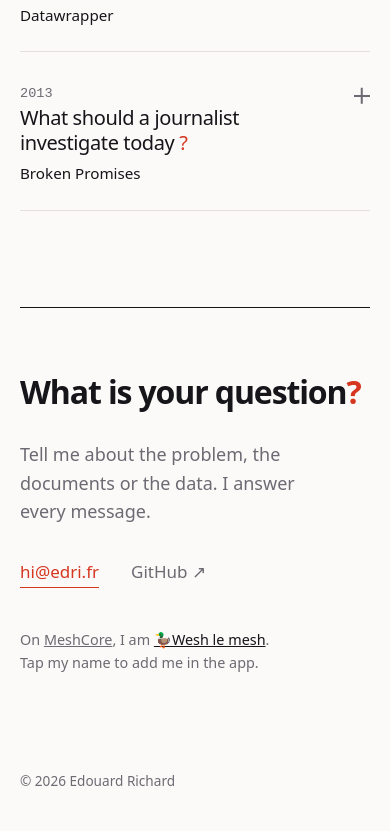
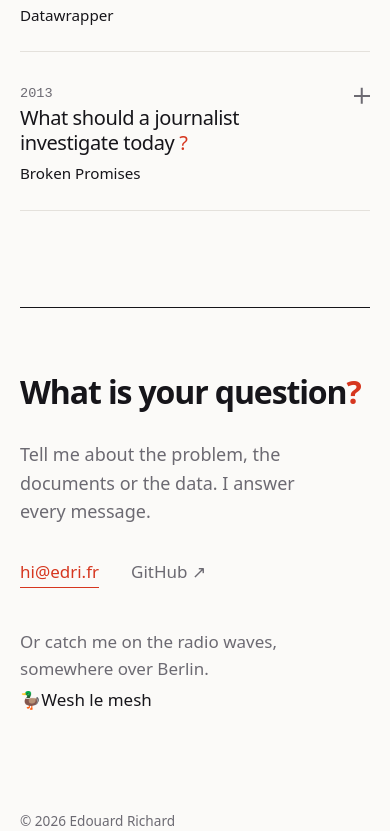
Before and after one commit to vied12/vied12.github.io, an Astro site: page / in a window 390 px wide. Shown: the part 5379-6210 px from the top of the page. Before the commit the page ends 6171 px from the top, so only its background shows below. Built offline with nearby package versions, Linux system fonts and the light colour scheme; Astro itself is replaced by a stand-in of ours.

Commit message:
Update MeshCore contact presentation
Remove scan and tap instructions, simplify the radio contact copy, and
hide the QR code on mobile while improving contact link styling.

```diff
--- a/src/pages/index.astro
+++ b/src/pages/index.astro
@@ -171,12 +171,10 @@ const host = (url: string) => new URL(url).hostname.replace(/^www\./, '')
             <a href="https://github.com/vied12" target="_blank" rel="noopener noreferrer">GitHub ↗</a>
           </p>
           <div class="mesh">
-            <div class="qr" role="img" aria-label="QR code to add me on MeshCore" set:html={meshcoreQR} />
+            <div class="qr" role="img" aria-label={`Radio contact: ${meshcoreName}`} set:html={meshcoreQR} />
             <p>
-              On <a href="https://meshcore.io" target="_blank" rel="noopener noreferrer">MeshCore</a>, I am{' '}
-              <a class="mesh-name" href={MESHCORE}>{meshcoreName}</a>.<br />
-              <span class="qr-hint">Scan the code with the MeshCore app.</span>
-              <span class="tap-hint">Tap my name to add me in the app.</span>
+              Or catch me on the radio waves, somewhere over Berlin.<br />
+              <a class="mesh-name" href={MESHCORE}>{meshcoreName}</a>
             </p>
           </div>
         </div>
--- a/src/styles/global.css
+++ b/src/styles/global.css
@@ -437,7 +437,6 @@ summary:focus-visible {
   gap: 1.25rem;
   align-items: center;
   margin-top: 2.5rem;
-  font-size: 0.9rem;
   color: var(--muted);
 }
 
@@ -450,12 +449,11 @@ summary:focus-visible {
 }
 
 .mesh .mesh-name {
+  display: inline-block;
+  margin-top: 0.25rem;
   color: var(--fg);
   font-weight: 500;
-}
-
-.tap-hint {
-  display: none;
+  text-decoration: none;
 }
 
 /* White tile in both themes, so the code stays scannable in dark mode. */
@@ -476,12 +474,8 @@ summary:focus-visible {
 
 /* A phone cannot scan its own screen: keep only the link there. */
 @media (max-width: 47.99rem) {
-  .mesh .qr,
-  .qr-hint {
+  .mesh .qr {
     display: none;
-  }
-  .tap-hint {
-    display: inline;
   }
 }
 
```
